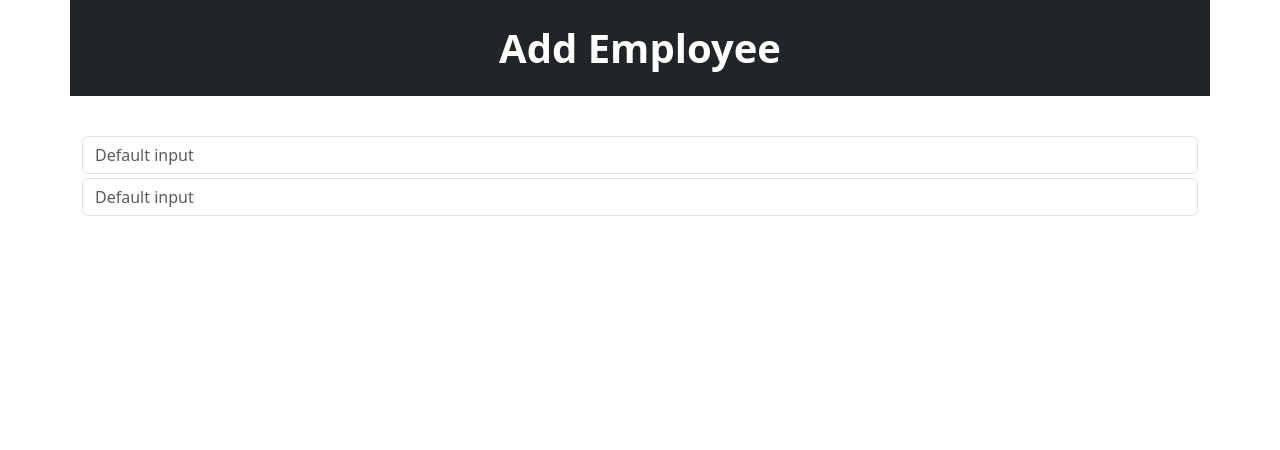
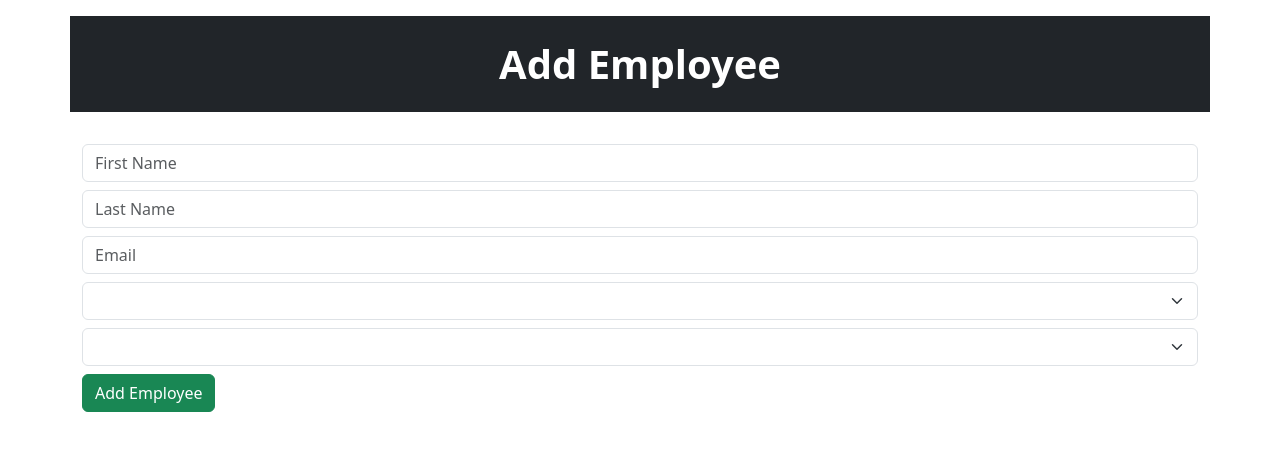
Before and after one commit to Lithira-Dilitha/employee-app-frontend, an Angular app: page / in a window 1280 px wide. Shown: the top 450 px of the page. Built offline with nearby package versions, Linux system fonts and the light colour scheme.

Commit message:
implement addEmployee Function

```diff
--- a/src/app/app.component.html
+++ b/src/app/app.component.html
@@ -1,8 +1,8 @@
 <div class="container">
-    <div class="row">
+    <div class="row mt-3">
         <h1 class="text-center mb-4 bg-dark p-4 text-white fw-bolder">Add Employee</h1>
     </div>
-    <div class="row mt-3">
+    <div class="row mt-2">
         <app-manage-emp></app-manage-emp>
     </div>
 </div>
--- a/src/app/page/manage-emp/manage-emp.component.html
+++ b/src/app/page/manage-emp/manage-emp.component.html
@@ -1,9 +1,28 @@
 <div>
-    <input class="form-control" type="text" placeholder="Default input" aria-label="default input example">
+    <input class="form-control" type="text" placeholder="First Name" [(ngModel)] ="employeeobj.firstName" aria-label="default input example">
 </div>
-<div class="mt-1">
-    <input class="form-control" type="text" placeholder="Default input" aria-label="default input example">
+<div class="mt-2">
+    <input class="form-control" type="text" placeholder="Last Name" [(ngModel)] ="employeeobj.lastName" aria-label="default input example">
 </div>
-<div>
-
+<div class="mt-2">
+    <input class="form-control" type="text" placeholder="Email" [(ngModel)] ="employeeobj.email"aria-label="default input example">
 </div>
+<div class="mt-2">
+    <select class="form-select" [(ngModel)] ="employeeobj.departmentId" aria-label="Default select example">
+        <option selected>Department</option>
+        <option value="1">One</option>
+        <option value="2">Two</option>
+        <option value="3">Three</option>
+      </select>
+</div>
+<div class="mt-2">
+    <select class="form-select" aria-label="Default select example" [(ngModel)] ="employeeobj.roleId">
+        <option selected>Role</option>
+        <option value="1">One</option>
+        <option value="2">Two</option>
+        <option value="3">Three</option>
+      </select>
+</div>
+<div class="mt-2">
+    <button type="button" class="btn btn-success" (click)="addEmployee()">Add Employee</button>
+</div>
--- a/src/app/page/manage-emp/manage-emp.component.ts
+++ b/src/app/page/manage-emp/manage-emp.component.ts
@@ -1,12 +1,24 @@
+import { CommonModule } from '@angular/common';
+import { HttpClientModule } from '@angular/common/http';
 import { Component } from '@angular/core';
+import { FormsModule } from '@angular/forms';
 
 @Component({
   selector: 'app-manage-emp',
   standalone: true,
-  imports: [],
+  imports: [FormsModule,HttpClientModule,CommonModule],
   templateUrl: './manage-emp.component.html',
   styleUrl: './manage-emp.component.css'
 })
 export class ManageEmpComponent {
-
+  public employeeobj = {
+    firstName:"",
+    lastName:"",
+    email:"",
+    departmentId:"",
+    roleId:""
+  }
+  addEmployee(){
+    console.log(this.employeeobj);
+  }
 }
```
